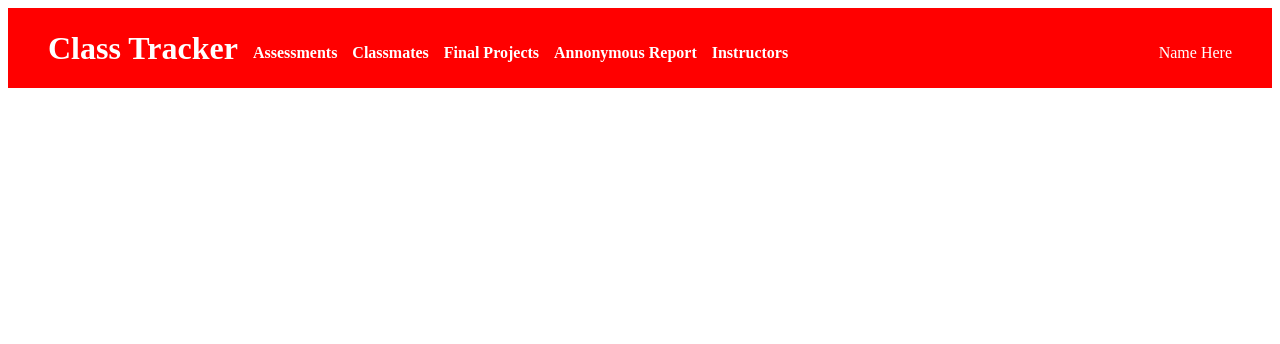
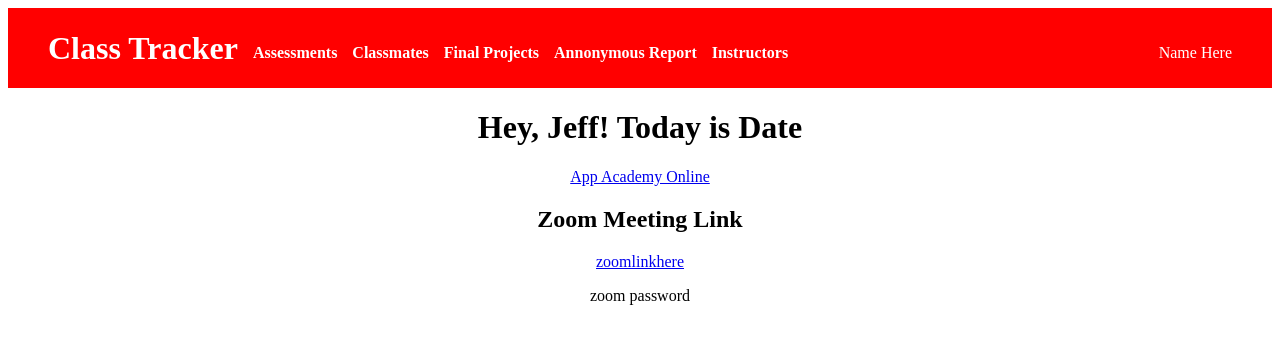
Before and after one commit to gootieno/ClassTracker, a React (Create React App) app in the folder frontend/: page /me in a window 1280 px wide. Shown: the top 344 px of the page. Built offline with nearby package versions, Linux system fonts and the light colour scheme.

Commit message:
added an assessment component with generic information

```diff
--- a/frontend/src/App.js
+++ b/frontend/src/App.js
@@ -1,17 +1,19 @@
-import React from 'react';
-import { BrowserRouter, Route, Switch } from 'react-router-dom';
-import LandingPage from './components/LandingPage';
-import StudentBackOffice from './components/StudentBackOffice';
+import React from "react"
+import { BrowserRouter, Route, Switch } from "react-router-dom"
+import LandingPage from "./components/LandingPage"
+import Home from "./components/Home"
+import Assessments from "./components/Assessments"
 
 function App() {
   return (
     <BrowserRouter>
       <Switch>
         <Route exact path='/' component={LandingPage} />
-				<Route path='/me' component={StudentBackOffice} />
+        <Route path='/me' component={Home} />
+        <Route path='/assessments' component={Assessments} />
       </Switch>
     </BrowserRouter>
-	);
+  )
 }
 
-export default App;
+export default App
--- /dev/null
+++ b/frontend/src/components/Assessments.jsx
@@ -0,0 +1,21 @@
+import React from "react"
+import NavBar from "./NavBar"
+import "./assessments.css"
+
+export default function Assessments() {
+  return (
+    <div>
+      <NavBar />
+      <div className='assessments-container'>
+        <div className='assessments-title'>
+          <h2>Assessments</h2>
+        </div>
+        <div className='assessments-content'>
+          <div className='assessments-content__items'>
+            <p>Week 1 Assessment - JS/PY</p>
+          </div>
+        </div>
+      </div>
+    </div>
+  )
+}
--- /dev/null
+++ b/frontend/src/components/Home.jsx
@@ -0,0 +1,26 @@
+import React from "react"
+import "./home.css"
+import NavBar from "./NavBar"
+
+const Home = () => {
+  return (
+    <div>
+      <NavBar />
+      <div className='home-container'>
+        <div className='home__welcome-message'>
+          <h1>Hey, Jeff! Today is Date</h1>
+        </div>
+        <div className='home__app-academy-link'>
+          <a href='https://open.appacademy.io/login'>App Academy Online</a>
+        </div>
+        <div className='home__zoom-meeting'>
+          <h2>Zoom Meeting Link</h2>
+          <a href='zoom.com'>zoomlinkhere</a>
+          <p>zoom password</p>
+        </div>
+      </div>
+    </div>
+  )
+}
+
+export default Home
--- a/frontend/src/components/StudentBackOffice.jsx
+++ /dev/null
@@ -1,10 +0,0 @@
-import React from 'react';
-import NavBar from './NavBar';
-
-export default function StudentBackOffice() {
-	return (
-		<div>
-			<NavBar />
-		</div>
-	);
-}
--- /dev/null
+++ b/frontend/src/components/assessments.css
@@ -0,0 +1,15 @@
+.assessments-container {
+  display: flex;
+  width: 100%;
+  height: 100%;
+  flex-direction: column;
+}
+
+.assessments-title {
+  text-align: center;
+}
+
+.assessments-content {
+  display: flex;
+  justify-content: center;
+}
--- /dev/null
+++ b/frontend/src/components/home.css
@@ -0,0 +1,19 @@
+.home-container {
+  display: flex;
+  width: 100%;
+  height: 100%;
+  flex-direction: column;
+  justify-content: center;
+}
+
+.home__welcome-message {
+  text-align: center;
+}
+
+.home__app-academy-link {
+  text-align: center;
+}
+
+.home__zoom-meeting {
+  text-align: center;
+}
--- a/frontend/src/index.css
+++ b/frontend/src/index.css
@@ -1 +1,6 @@
 /* TODO Add site wide styles */
+html {
+  width: 100%;
+  height: 100%;
+  margin: 0;
+}
```
Lines whose indentation alone changed are shown as unchanged.
